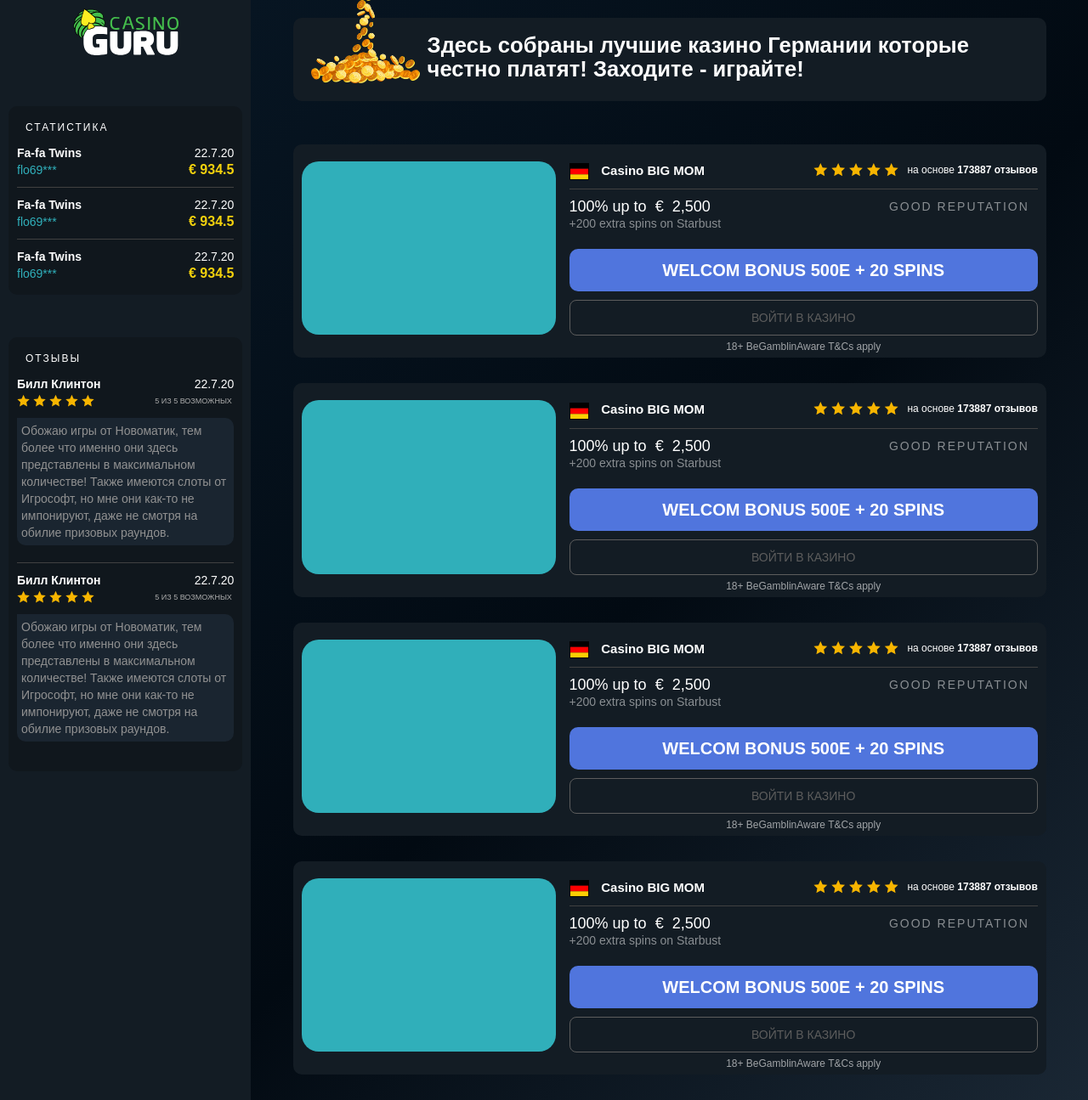
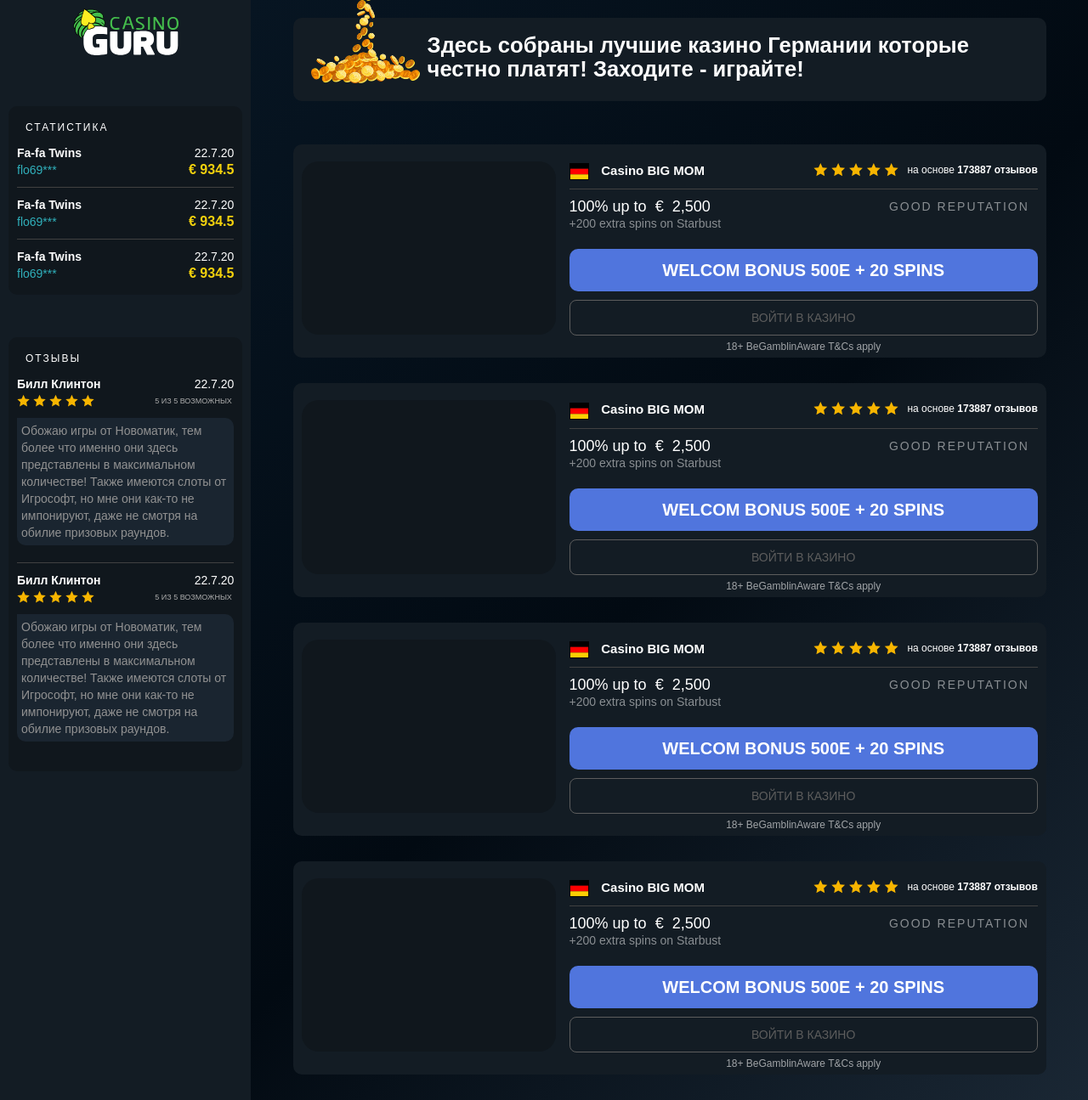
Before and after one commit to blahii/blahii.github.io, a PHP site: page /Gambling/index.html in a window 1280 px wide. Shown: the whole page at 85% size. Run offline with PHP 8.4, Linux system fonts and the light colour scheme.

Commit message:
Update style.css

```diff
--- a/Gambling/style.css
+++ b/Gambling/style.css
@@ -521,7 +521,7 @@
   padding-top: 15px;
   padding-bottom: 15px;
   border-radius: 20px;
-  background-color: #30afba;
+  background-color: #10171d;
 }
 
 .bold-text {
```
